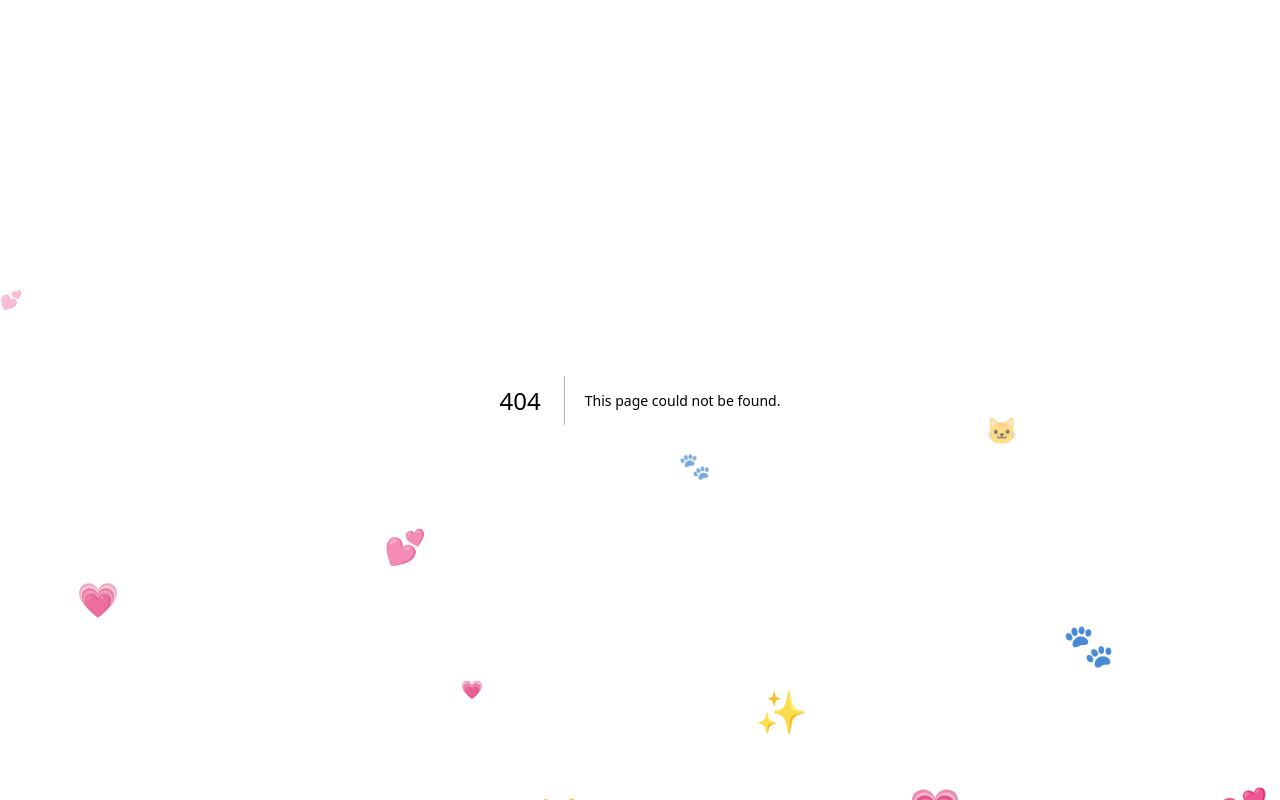
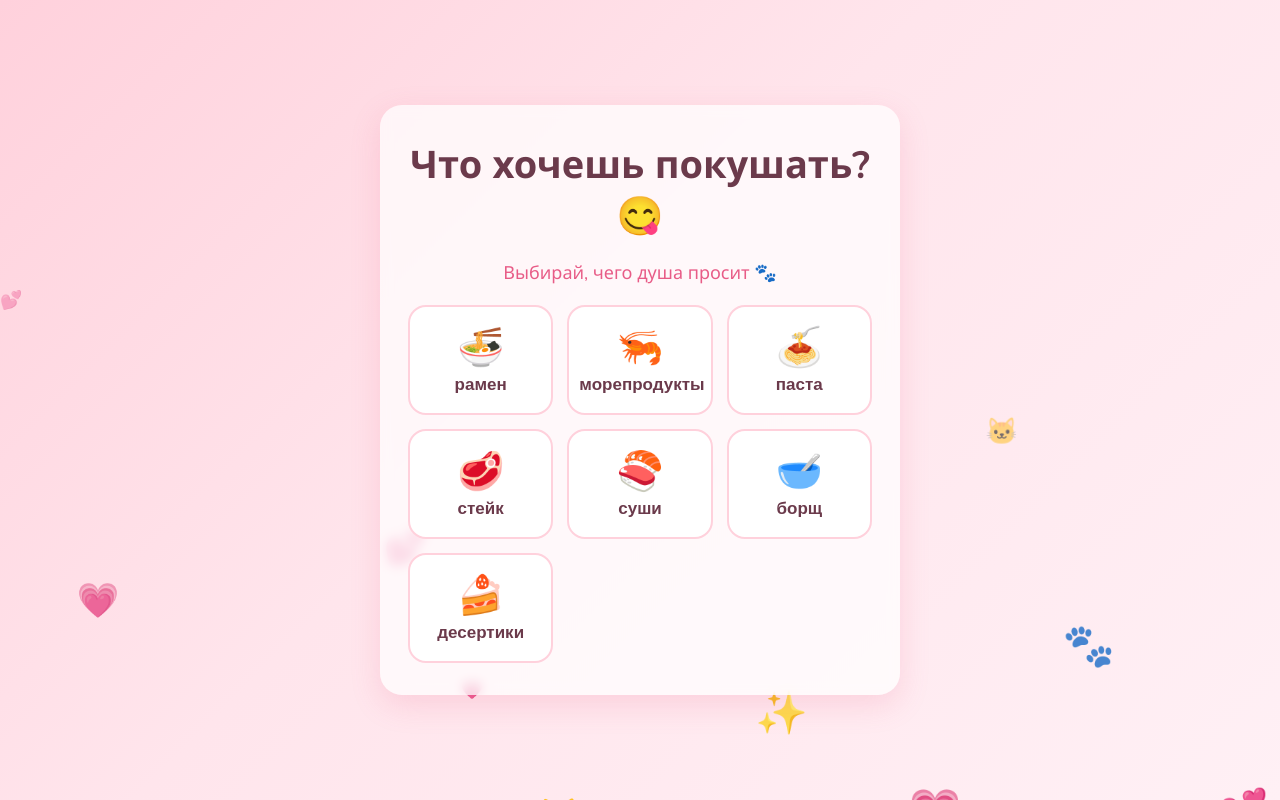
Before and after one commit to WhizzVi/meet-me, a Next.js app: page /what in a window 1280 px wide. Before the commit this address had no page. Built offline with nearby package versions, Linux system fonts and the light colour scheme.

Commit message:
feat: what page with dish selection

```diff
--- /dev/null
+++ b/app/what/page.tsx
@@ -0,0 +1,15 @@
+import DishPicker from "@/components/DishPicker";
+
+export default function WhatPage() {
+  return (
+    <main className="page">
+      <div className="card">
+        <h1>Что хочешь покушать? 😋</h1>
+        <p className="subtitle">Выбирай, чего душа просит 🐾</p>
+        <div style={{ marginTop: 20 }}>
+          <DishPicker />
+        </div>
+      </div>
+    </main>
+  );
+}
--- /dev/null
+++ b/components/DishPicker.tsx
@@ -0,0 +1,36 @@
+"use client";
+
+import { useRouter } from "next/navigation";
+import { useState } from "react";
+import { DISHES } from "@/lib/dishes";
+
+export default function DishPicker() {
+  const router = useRouter();
+  const [busy, setBusy] = useState(false);
+
+  async function pick(dishId: string) {
+    if (busy) return;
+    setBusy(true);
+    const response = await fetch("/api/submit", {
+      method: "POST",
+      headers: { "content-type": "application/json" },
+      body: JSON.stringify({ dish: dishId }),
+    });
+    if (response.ok) {
+      router.push("/final");
+    } else {
+      setBusy(false);
+    }
+  }
+
+  return (
+    <div className="dish-grid">
+      {DISHES.map((dish) => (
+        <button key={dish.id} type="button" className="dish-btn" onClick={() => pick(dish.id)} disabled={busy}>
+          <span className="dish-emoji">{dish.emoji}</span>
+          {dish.label}
+        </button>
+      ))}
+    </div>
+  );
+}
```
